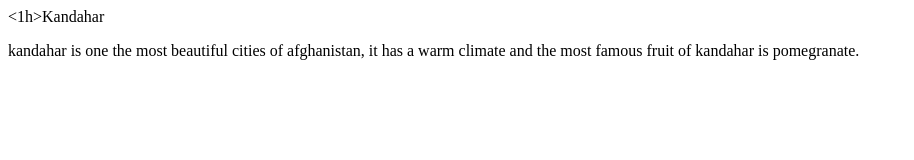
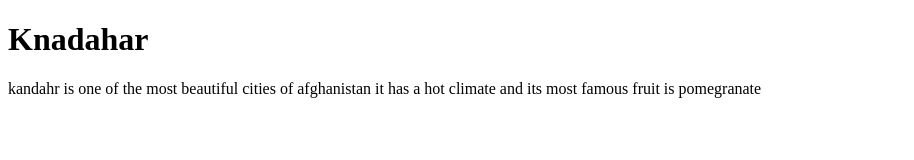
Before and after one commit to skillsupp/Teampartifilio, a plain HTML site: page index.html in a window 1280 px wide. Shown: the whole page, without its empty margins (0-914 px from the left). Drawn offline with Linux system fonts and the light colour scheme.

Commit message:
second chamges done

```diff
--- a/index.html
+++ b/index.html
@@ -1,11 +1,13 @@
 <!DOCTYPE html>
 <html>
     <head>
-<1h>Kandahar </1h>
+<h1>
+    Knadahar
+</h1>
     </head>
-    <body>
+    <Body>
 <p>
-    kandahar is one the most beautiful cities of afghanistan, it has a warm climate and the most famous fruit of kandahar is pomegranate.
+    kandahr is one of the most beautiful cities of afghanistan it has a hot climate and its most famous fruit is pomegranate
 </p>
-    </body>
+    </Body>
 </html>
```
